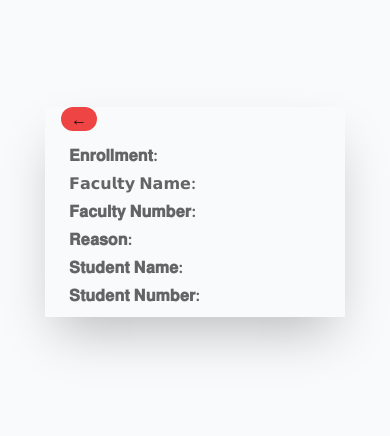
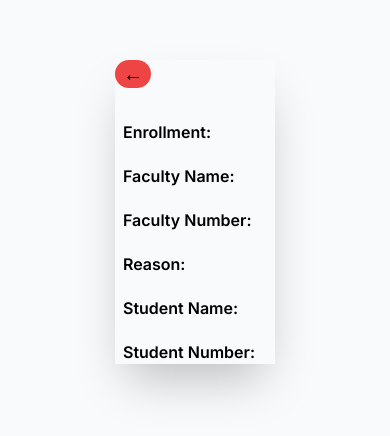
Before and after one commit to renji18/examifyr, a Next.js app: page /student in a window 390 px wide. Shown: the part 210-646 px from the top of the page. Built offline with nearby package versions, Linux system fonts and the light colour scheme.

Commit message:
made responsive

```diff
--- a/src/app/page.js
+++ b/src/app/page.js
@@ -47,17 +47,17 @@ const Home = () => {
   return (
     <>
       {data ? (
-        <div className="fixed inset-0 z-10 h-screen w-100px bg-slate-50 flex flex-col items-center justify-center   ">
-          <div className="  flex   items-center justify-center    ">
+        <div className="fixed inset-0 z-10 h-screen bg-slate-50 flex flex-col items-center justify-center">
+          <div className="flex flex-col gap-5 md:gap-3 md:flex-row items-center justify-center    ">
             <input
               type="number"
               placeholder="Enrollment No..."
               required
               onChange={(e) => setInputValue(e.target.value)}
-              className="px-4 py-2 bg-gray-100 text-black rounded-l-md focus:outline-none   border-2 border-black sm:w-auto sm:mb-0 sm:mr-2 "
+              className="px-2 py-2 bg-gray-100 text-black md:rounded-l-md focus:outline-none border-2 border-black"
             />
             <button
-              className="px-4 py-2  bg-red-500 text-white rounded-r-md hover:bg-red-600 focus:outline-none focus:ring focus:border-red-300 sm:w-auto "
+              className="px-4 py-2  bg-red-500 text-white md:rounded-r-md hover:bg-red-600 focus:outline-none focus:ring focus:border-red-300 sm:w-auto "
               onClick={() => getData()}
             >
               Search
--- a/src/app/student/page.jsx
+++ b/src/app/student/page.jsx
@@ -1,64 +1,82 @@
-"use client";
+"use client"
 
-import { useRouter } from "next/navigation";
-import React, { useEffect, useState } from "react";
+import { useRouter } from "next/navigation"
+import React, { useEffect, useState } from "react"
 
 const Student = () => {
-  const [data, setData] = useState(null);
-  const router = useRouter();
+  const [data, setData] = useState(null)
+  const router = useRouter()
 
   useEffect(() => {
     const getData = () => {
-      const localStorageData = localStorage.getItem("examifyr-students-data");
-      setData(JSON.parse(localStorageData)?.data);
-    };
+      const localStorageData = localStorage.getItem("examifyr-students-data")
+      setData(JSON.parse(localStorageData)?.data)
+    }
 
-    getData();
-  }, []);
+    getData()
+  }, [])
 
   return (
     <>
       <div className="absolute inset-0 z-10 h-screen  w-100px bg-slate-50 flex items-center justify-center flex-col space-y-4  ">
-        <div className="shadow-2xl w-[300px] h-[210px] space-y-3 sm: px-4 ">
-          <button
-            className="cursor-pointer  bg-red-500 w-[36px]  rounded-full   "
-            onClick={() => router.push("/")}
-          >
-            &larr;
-          </button>
+        <div className="shadow-2xl flex flex-col gap-8 sm:p-5 ">
+          <div>
+            <button
+              className="cursor-pointer bg-red-500 px-2 md:px-4 md:pb-1 text-xl md:text-3xl rounded-full   "
+              onClick={() => router.push("/")}
+            >
+              &larr;
+            </button>
+          </div>
           {data === false ? (
-            <center>
+            <center className="text-red-500 flex flex-col gap-3 sm:text-xl">
               <p>You&apos;ve either entered an incorrect enrollment number</p>
               <p>OR</p>
               <p>Your exam form has already been generated</p>
             </center>
           ) : (
-            <div className="space-y-1">
-              <p className="font-semibold text-opacity-60 text-black px-2 ">
+            <div className="flex flex-col gap-5">
+              <p className="font-semibold sm:items-center flex flex-col sm:flex-row sm:text-lg text-opacity-60 text-black px-2 ">
                 {" "}
-                𝐄𝐧𝐫𝐨𝐥𝐥𝐦𝐞𝐧𝐭: {data?.enrollment}
+                <span className="sm:text-xl mr-3 text-black">
+                  Enrollment:
+                </span>{" "}
+                <span>{data?.enrollment}</span>
               </p>
-              <p className=" font-semibold text-opacity-60  text-black px-2">
-                𝗙𝗮𝗰𝘂𝗹𝘁𝘆 𝗡𝗮𝗺𝗲: {data?.facultyName}
+              <p className=" font-semibold sm:items-center  flex flex-col sm:flex-row sm:text-lg text-opacity-60  text-black px-2">
+                <span className="sm:text-xl mr-3 text-black">
+                  Faculty Name:
+                </span>{" "}
+                <span>{data?.facultyName}</span>
               </p>
-              <p className="font-semibold text-opacity-60 text-black px-2">
-                𝐅𝐚𝐜𝐮𝐥𝐭𝐲 𝐍𝐮𝐦𝐛𝐞𝐫: {data?.facultyNumber}
+              <p className="font-semibold  sm:items-center flex flex-col sm:flex-row sm:text-lg text-opacity-60 text-black px-2">
+                <span className="sm:text-xl mr-3 text-black">
+                  Faculty Number:
+                </span>{" "}
+                <span>{data?.facultyNumber}</span>
               </p>
-              <p className="font-semibold text-opacity-60 text-black px-2">
-                𝐑𝐞𝐚𝐬𝐨𝐧: {data?.reason}
+              <p className="font-semibold sm:items-center  flex flex-col sm:flex-row sm:text-lg text-opacity-60 text-black px-2">
+                <span className="sm:text-xl mr-3 text-black">Reason:</span>{" "}
+                <span>{data?.reason}</span>
               </p>
-              <p className="font-semibold text-opacity-60 text-black px-2">
-                𝐒𝐭𝐮𝐝𝐞𝐧𝐭 𝐍𝐚𝐦𝐞: {data?.studentName}
+              <p className="font-semibold sm:items-center flex flex-col sm:flex-row sm:text-lg text-opacity-60 text-black px-2">
+                <span className="sm:text-xl mr-3 text-black">
+                  Student Name:
+                </span>{" "}
+                <span>{data?.studentName}</span>
               </p>
-              <p className="font-semibold text-opacity-60 text-black px-2">
-                𝐒𝐭𝐮𝐝𝐞𝐧𝐭 𝐍𝐮𝐦𝐛𝐞𝐫: {data?.studentsNumber}
+              <p className="font-semibold sm:items-center flex flex-col sm:flex-row sm:text-lg text-opacity-60 text-black px-2">
+                <span className="sm:text-xl mr-3 text-black">
+                  Student Number:
+                </span>{" "}
+                <span>{data?.studentsNumber}</span>
               </p>
             </div>
           )}
         </div>
       </div>
     </>
-  );
-};
+  )
+}
 
-export default Student;
+export default Student
--- a/src/components/Loader.jsx
+++ b/src/components/Loader.jsx
@@ -1,6 +1,6 @@
-import React from "react";
-import LOADER from "../assets/loader.svg";
-import Image from "next/image";
+import React from "react"
+import LOADER from "../assets/loader.svg"
+import Image from "next/image"
 
 const Loader = () => {
   return (
@@ -8,13 +8,13 @@ const Loader = () => {
       <Image
         src={LOADER}
         alt="loader"
-        className="w-[100px]    h-[100px] object-contain"
+        className="md:w-[100px] w-[80px] h-[80px] md:h-[100px] object-contain"
       />
-      <p className="mt-[20px] font-hel text-4xl text-red-600 font-bold text-center">
+      <p className="mt-[50px] text-2xl md:text-4xl text-red-600 font-bold text-center">
         Loading...
       </p>
     </div>
-  );
-};
+  )
+}
 
-export default Loader;
+export default Loader
```
Also changed, not shown: src/assets/loader.svg.
